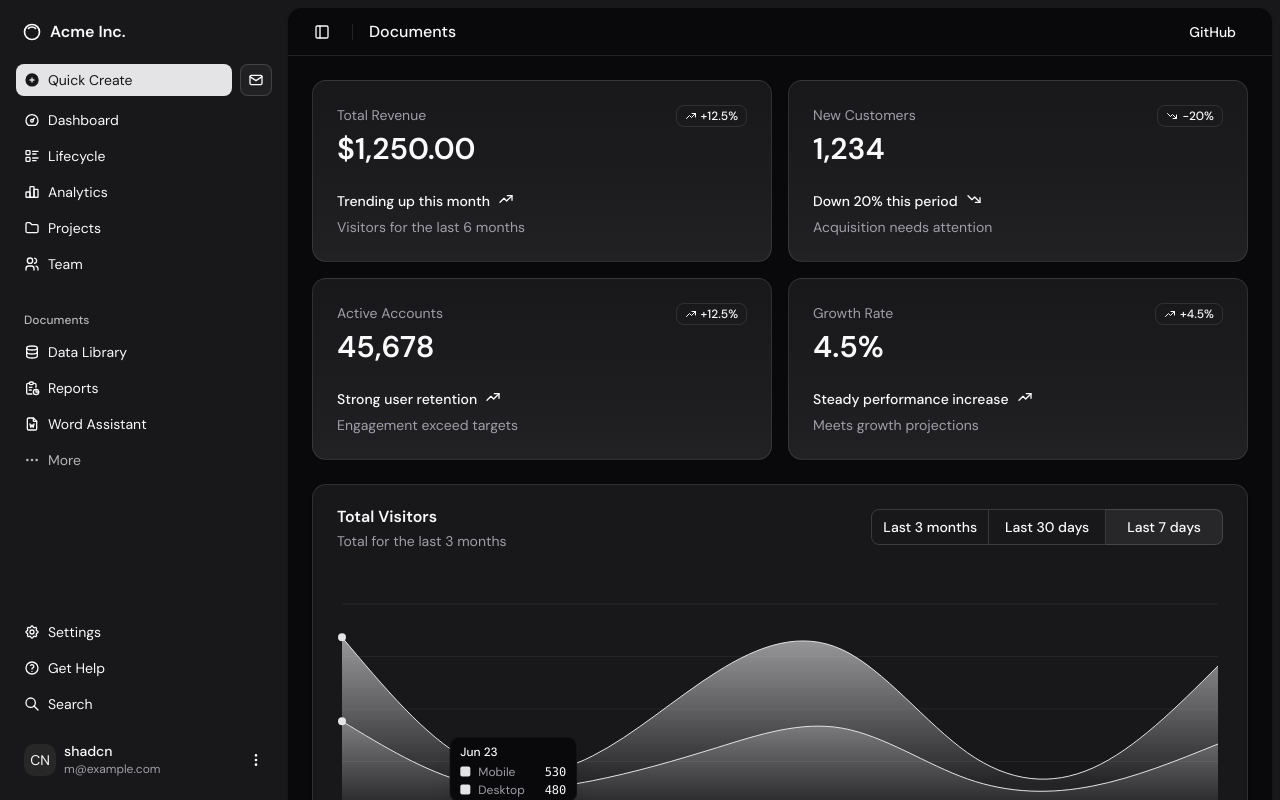
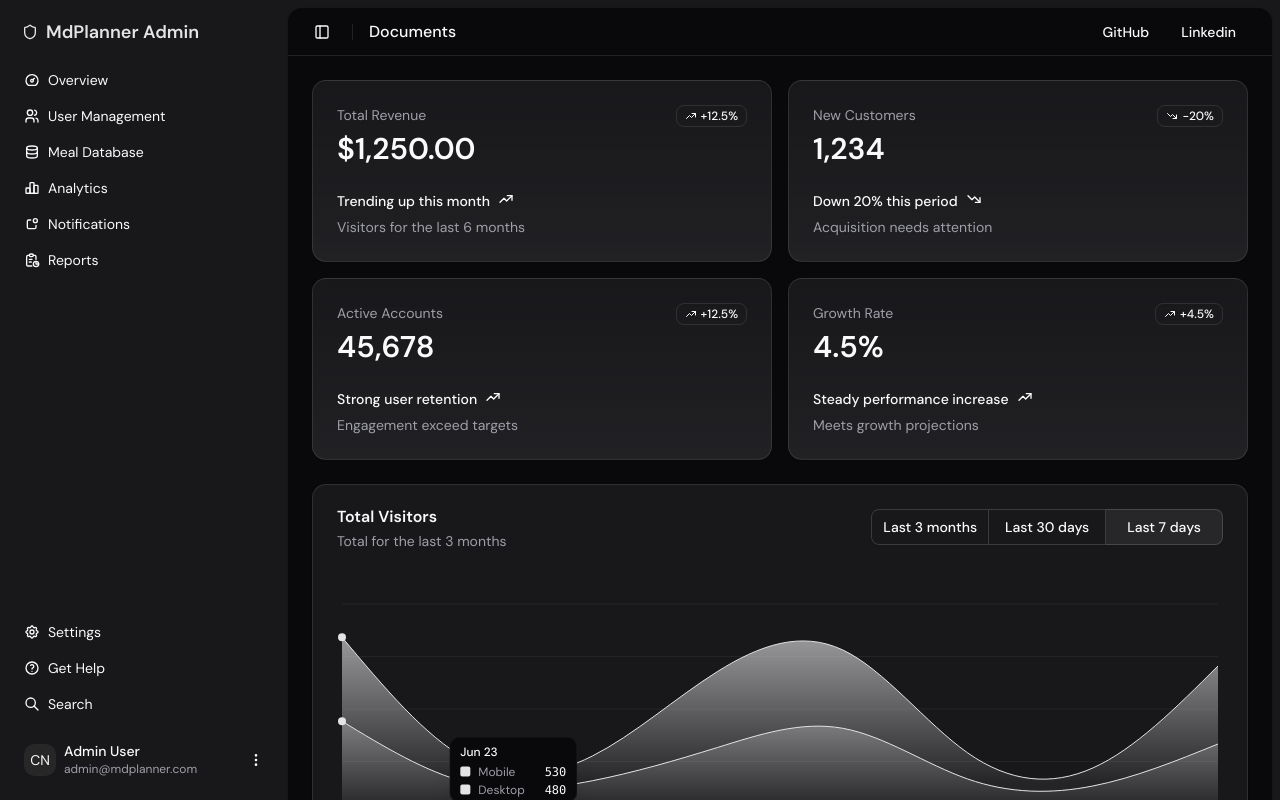
Before and after one commit to ksabhilash-bot/Mdplanner, a React (Vite) app in the folder client/: page /admindashboard in a window 1280 px wide. Shown: the top 800 px of the page. Built offline with nearby package versions, Linux system fonts and the light colour scheme.

Commit message:
Edited admin dashboard

```diff
--- a/client/src/components/admin/app-sidebar.jsx
+++ b/client/src/components/admin/app-sidebar.jsx
@@ -1,23 +1,15 @@
 import * as React from "react";
 import {
-  IconCamera,
   IconChartBar,
   IconDashboard,
+  IconUsers,
   IconDatabase,
-  IconFileAi,
-  IconFileDescription,
-  IconFileWord,
-  IconFolder,
+  IconNotification,
+  IconReport,
+  IconSettings,
   IconHelp,
-  IconInnerShadowTop,
-  IconListDetails,
-  IconReport,
   IconSearch,
-  IconSettings,
-  IconUsers,
 } from "@tabler/icons-react";
-
-import { NavDocuments } from "@/components/admin/nav-documents";
 import { NavMain } from "@/components/admin/nav-main";
 import { NavSecondary } from "@/components/admin/nav-secondary";
 import { NavUser } from "@/components/admin/nav-user";
@@ -30,120 +22,62 @@ import {
   SidebarMenuButton,
   SidebarMenuItem,
 } from "@/components/ui/sidebar";
+import { Brain } from "lucide-react";
+import { Shield, Lock, LayoutDashboard } from "lucide-react";
 
 const data = {
   user: {
-    name: "shadcn",
-    email: "m@example.com",
-    avatar: "/avatars/shadcn.jpg",
+    name: "Admin User",
+    email: "admin@mdplanner.com",
+    avatar: "/avatars/admin.jpg",
   },
   navMain: [
     {
-      title: "Dashboard",
-      url: "#",
+      title: "Overview",
+      url: "/admin/overview",
       icon: IconDashboard,
     },
     {
-      title: "Lifecycle",
-      url: "#",
-      icon: IconListDetails,
+      title: "User Management",
+      url: "/admin/users",
+      icon: IconUsers,
+    },
+    {
+      title: "Meal Database",
+      url: "/admin/meals",
+      icon: IconDatabase,
     },
     {
       title: "Analytics",
-      url: "#",
+      url: "/admin/analytics",
       icon: IconChartBar,
     },
     {
-      title: "Projects",
-      url: "#",
-      icon: IconFolder,
+      title: "Notifications",
+      url: "/admin/notifications",
+      icon: IconNotification,
     },
     {
-      title: "Team",
-      url: "#",
-      icon: IconUsers,
-    },
-  ],
-  navClouds: [
-    {
-      title: "Capture",
-      icon: IconCamera,
-      isActive: true,
-      url: "#",
-      items: [
-        {
-          title: "Active Proposals",
-          url: "#",
-        },
-        {
-          title: "Archived",
-          url: "#",
-        },
-      ],
-    },
-    {
-      title: "Proposal",
-      icon: IconFileDescription,
-      url: "#",
-      items: [
-        {
-          title: "Active Proposals",
-          url: "#",
-        },
-        {
-          title: "Archived",
-          url: "#",
-        },
-      ],
-    },
-    {
-      title: "Prompts",
-      icon: IconFileAi,
-      url: "#",
-      items: [
-        {
-          title: "Active Proposals",
-          url: "#",
-        },
-        {
-          title: "Archived",
-          url: "#",
-        },
-      ],
+      title: "Reports",
+      url: "/admin/reports",
+      icon: IconReport,
     },
   ],
   navSecondary: [
     {
       title: "Settings",
-      url: "#",
+      url: "/admin/settings",
       icon: IconSettings,
     },
     {
       title: "Get Help",
-      url: "#",
+      url: "/admin/help",
       icon: IconHelp,
     },
     {
       title: "Search",
-      url: "#",
+      url: "/admin/search",
       icon: IconSearch,
-    },
-  ],
-  documents: [
-    {
-      name: "Data Library",
-      url: "#",
-      icon: IconDatabase,
-    },
-    {
-      name: "Reports",
-      url: "#",
-      icon: IconReport,
-    },
-    {
-      name: "Word Assistant",
-      url: "#",
-      icon: IconFileWord,
     },
   ],
 };
@@ -158,9 +92,18 @@ export function AppSidebar({ ...props }) {
               asChild
               className="data-[slot=sidebar-menu-button]:!p-1.5"
             >
-              <a href="#">
-                <IconInnerShadowTop className="!size-5" />
-                <span className="text-base font-semibold">Acme Inc.</span>
+              {/* <a href="/admin" className="flex items-center gap-1.5">
+                <Brain className="h-5 w-5 text-primary" />
+                <span className="text-lg font-semibold text-primary">
+                  MdPlanner
+                </span>
+              </a> */}
+              <a href="/admin" className="flex items-center gap-2 px-1">
+                <Shield className="h-5 w-5 text-primary" />{" "}
+                {/* Shield icon for admin */}
+                <span className="text-lg font-semibold text-primary">
+                  MdPlanner Admin
+                </span>
               </a>
             </SidebarMenuButton>
           </SidebarMenuItem>
@@ -168,7 +111,6 @@ export function AppSidebar({ ...props }) {
       </SidebarHeader>
       <SidebarContent>
         <NavMain items={data.navMain} />
-        <NavDocuments items={data.documents} />
         <NavSecondary items={data.navSecondary} className="mt-auto" />
       </SidebarContent>
       <SidebarFooter>
--- a/client/src/components/admin/nav-main.jsx
+++ b/client/src/components/admin/nav-main.jsx
@@ -15,7 +15,7 @@ export function NavMain({
   return (
     <SidebarGroup>
       <SidebarGroupContent className="flex flex-col gap-2">
-        <SidebarMenu>
+        {/* <SidebarMenu>
           <SidebarMenuItem className="flex items-center gap-2">
             <SidebarMenuButton
               tooltip="Quick Create"
@@ -31,7 +31,7 @@ export function NavMain({
               <span className="sr-only">Inbox</span>
             </Button>
           </SidebarMenuItem>
-        </SidebarMenu>
+        </SidebarMenu> */}
         <SidebarMenu>
           {items.map((item) => (
             <SidebarMenuItem key={item.title}>
--- a/client/src/components/admin/site-header.jsx
+++ b/client/src/components/admin/site-header.jsx
@@ -1,14 +1,16 @@
-import { Button } from "@/components/ui/button"
-import { Separator } from "@/components/ui/separator"
-import { SidebarTrigger } from "@/components/ui/sidebar"
+import { Button } from "@/components/ui/button";
+import { Separator } from "@/components/ui/separator";
+import { SidebarTrigger } from "@/components/ui/sidebar";
 
 export function SiteHeader() {
   return (
-    <header
-      className="flex h-(--header-height) shrink-0 items-center gap-2 border-b transition-[width,height] ease-linear group-has-data-[collapsible=icon]/sidebar-wrapper:h-(--header-height)">
+    <header className="flex h-(--header-height) shrink-0 items-center gap-2 border-b transition-[width,height] ease-linear group-has-data-[collapsible=icon]/sidebar-wrapper:h-(--header-height)">
       <div className="flex w-full items-center gap-1 px-4 lg:gap-2 lg:px-6">
         <SidebarTrigger className="-ml-1" />
-        <Separator orientation="vertical" className="mx-2 data-[orientation=vertical]:h-4" />
+        <Separator
+          orientation="vertical"
+          className="mx-2 data-[orientation=vertical]:h-4"
+        />
         <h1 className="text-base font-medium">Documents</h1>
         <div className="ml-auto flex items-center gap-2">
           <Button variant="ghost" asChild size="sm" className="hidden sm:flex">
@@ -16,8 +18,19 @@ export function SiteHeader() {
               href="https://github.com/shadcn-ui/ui/tree/main/apps/v4/app/(examples)/dashboard"
               rel="noopener noreferrer"
               target="_blank"
-              className="dark:text-foreground">
+              className="dark:text-foreground"
+            >
               GitHub
+            </a>
+          </Button>
+          <Button variant="ghost" asChild size="sm" className="hidden sm:flex">
+            <a
+              href="https://github.com/shadcn-ui/ui/tree/main/apps/v4/app/(examples)/dashboard"
+              rel="noopener noreferrer"
+              target="_blank"
+              className="dark:text-foreground"
+            >
+              Linkedin
             </a>
           </Button>
         </div>
--- a/client/src/components/user/site-header.jsx
+++ b/client/src/components/user/site-header.jsx
@@ -16,24 +16,22 @@ export function SiteHeader() {
       <div className="flex h-16 items-center px-4">
         {/* Compact logo section with perfectly balanced spacing */}
         <div className="flex items-center">
+          <div className="flex items-center ml-1.5">
+            <Brain className="h-5 w-5 text-black dark:text-white" />
+            <span className="ml-2 mr-2 text-lg font-bold text-black dark:text-white">
+              MdPlanner
+            </span>
+          </div>
+          {/* Subtle gray vertical divider */}
+          <div className="h-5 w-[0.5px] bg-gray-300 mx-1.5"></div>
           <Button
-            className="h-8 w-8 p-0 mr-1.5"  // 0.375rem right margin
+            className="h-8 w-8 p-0 mr-1.5" // 0.375rem right margin
             variant="ghost"
             size="icon"
             onClick={toggleSidebar}
           >
             <SidebarIcon className="h-4 w-4" />
           </Button>
-
-          {/* Subtle gray vertical divider */}
-          <div className="h-5 w-[0.5px] bg-gray-300 mx-1.5"></div>
-
-          <div className="flex items-center ml-1.5">
-            <Brain className="h-5 w-5 text-black dark:text-white" />
-            <span className="ml-2 text-lg font-bold text-black dark:text-white">
-              MdPlanner
-            </span>
-          </div>
         </div>
         {/* Right Side Controls */}
         <div className="flex items-center gap-2 ml-auto">
```
